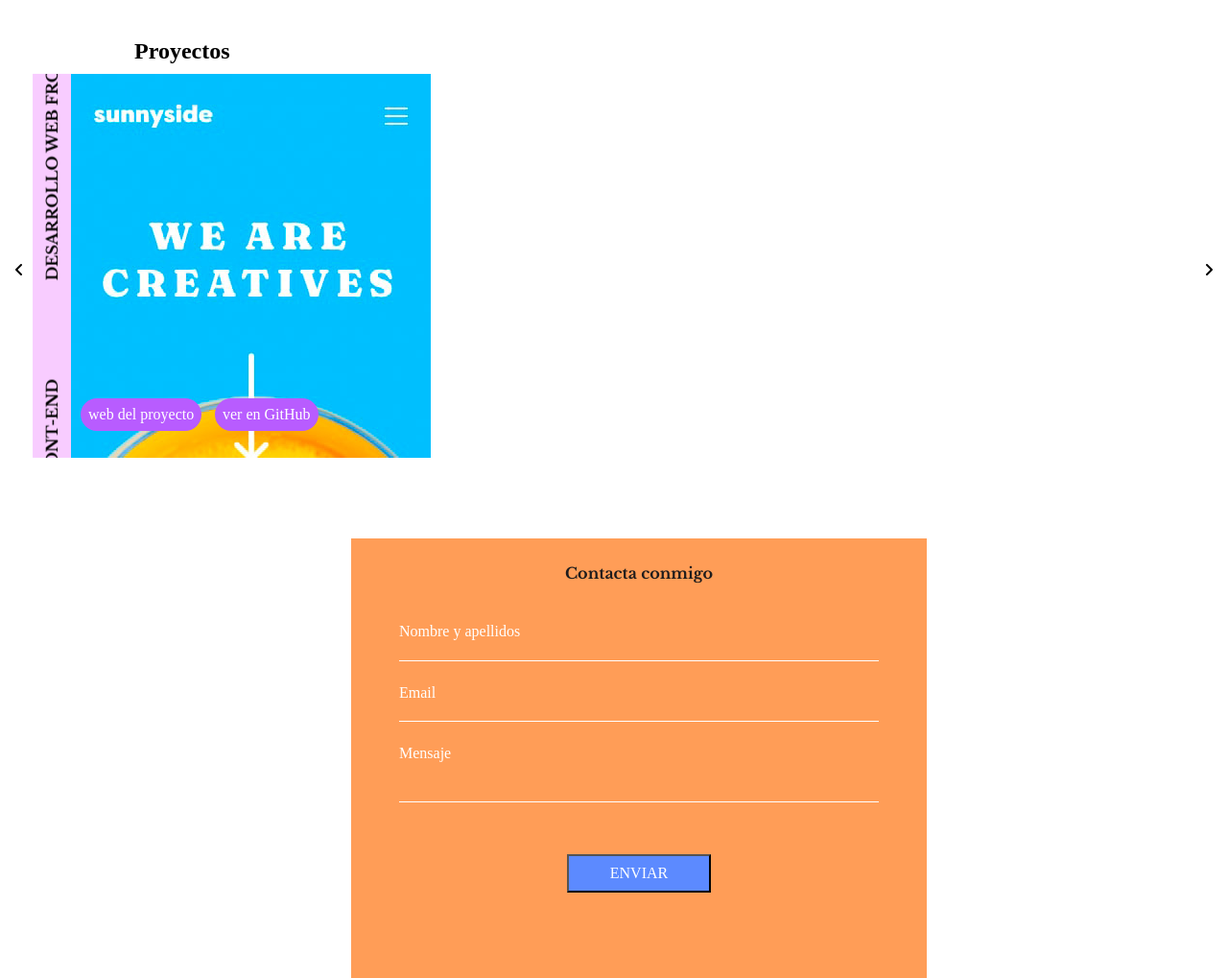
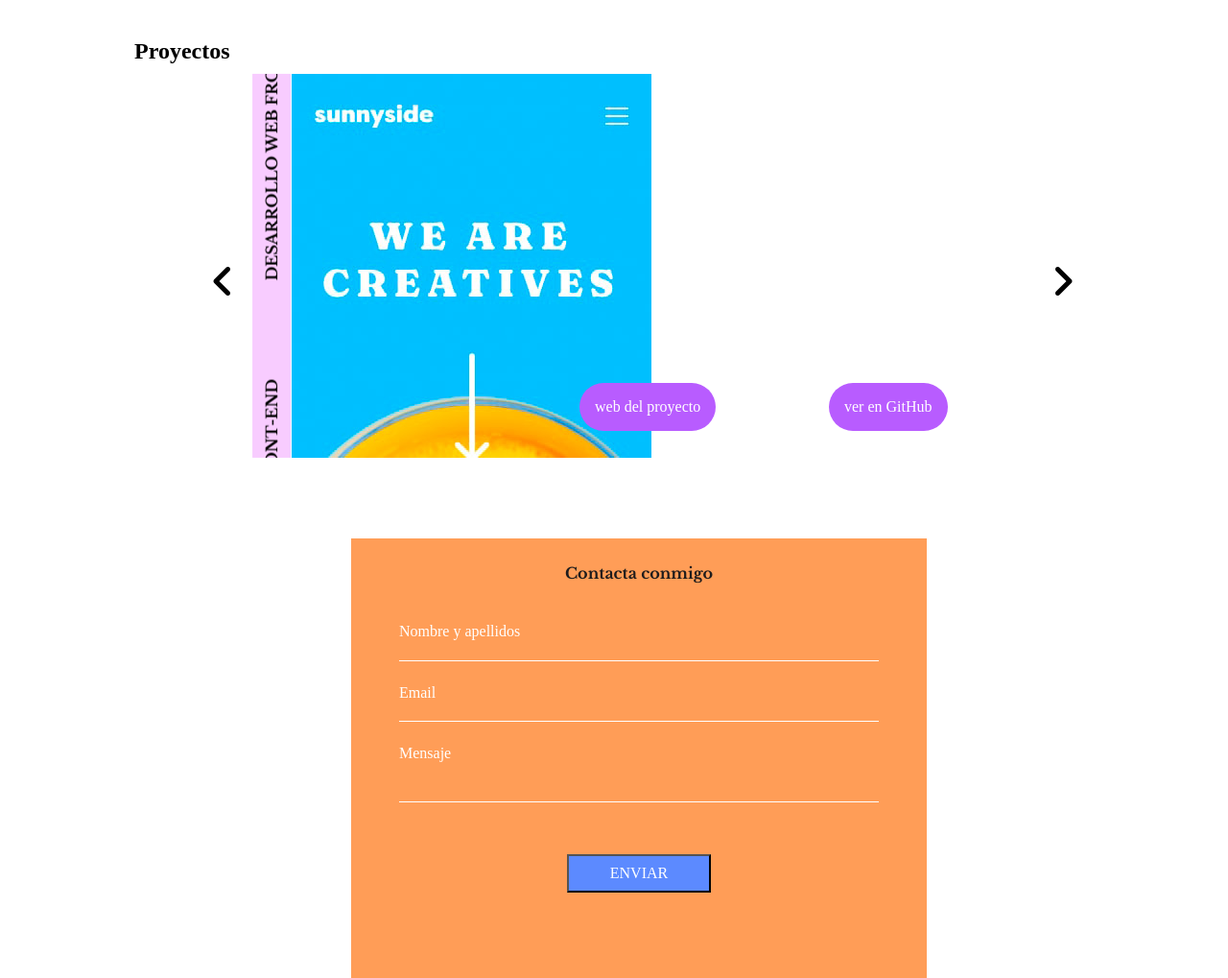
Before and after one commit to AlejandroJimenezMurciano/Portfolio, a website: page dist/index.html in a window 1280 px wide. Shown: the part 1319-2338 px from the top of the page at 96% size. Drawn offline with nearby package versions, Linux system fonts and the light colour scheme.

Commit message:
portfolio laptop terminado

```diff
--- a/src/scss/blocks/icons.scss
+++ b/src/scss/blocks/icons.scss
@@ -36,15 +36,30 @@
 .arrow__icon {
     position: absolute;
     z-index: 10;
+    cursor: pointer;
+    font-size: 30px;
+
+    @include responsive (laptop){
+        font-size:40px;
+    }
+
 
     &--left {
-        left: 15px;
+        left: 10px;
         top: 200px;
+
+        @include responsive (laptop){
+            left: 220px;
+        }
     }
 
     &--right {
         top: 200px;
-        right: 15px;
+        right: 10px;
+
+        @include responsive (laptop){
+            right: 160px;
+        }
     }
 }
 
--- a/src/scss/blocks/menu.scss
+++ b/src/scss/blocks/menu.scss
@@ -14,7 +14,7 @@
     display: flex;
     flex-direction: column;
     align-items: center;
-    background-color: rgb(255, 249, 159);
+    background-color: var(--menu-background);
     transform: translateY(-100%);
     transition: 1s;
     z-index: 1;
@@ -24,7 +24,7 @@
         padding: 1rem;
 
         &__link {
-            color: white;
+            background-color: rgb(255, 255, 255);
             text-decoration: none;
         }
     }
--- a/src/scss/blocks/projects.scss
+++ b/src/scss/blocks/projects.scss
@@ -13,6 +13,11 @@
         flex-shrink: 0;
         overflow: hidden;
         height: 400px;
+
+        @include responsive (laptop){
+            padding-left: 300px;
+            padding-right: 200px;
+        }
     }
 
     &__name {
@@ -26,6 +31,10 @@
         width: 400px;
         left: -146px;
         overflow: hidden;
+
+        @include responsive (laptop){
+            left:83px;
+        }
     }
 
     &__flex {
@@ -46,7 +55,11 @@
         border-radius: 50px;
         background-color: var(--projects-links);
         cursor: pointer;
-        color: white
+        color: white;
+
+        @include responsive (laptop){
+            padding:1rem;
+        }
     }
 
     &__infinite-text {
@@ -72,11 +85,19 @@
 }
 
 .web--link {
-    left: 80px
+    left: 80px;
+
+    @include responsive (laptop){
+        left:600px
+    }
 }
 
 .github--link {
     left: 220px;
+
+    @include responsive (laptop){
+        left:860px
+    }
 }
 
 .blur__container {
--- a/src/scss/config/variables.scss
+++ b/src/scss/config/variables.scss
@@ -2,6 +2,7 @@
   /* Variables CSS */
   --primary-color: hsl(343, 100%, 89%);
   --banner-title-color: hsl(0, 100%, 76%);
+  --menu-background: hsl(230,99%,72%,100%);
   --h1-name-color: hsl(115, 100%, 90%, 1);
   --h1-projects: hsl(292,100%,90%,100%);
   --h1-projects-color: hsl(292, 100%, 90%, 100%);
@@ -16,6 +17,7 @@
 /* Variables SASS */
 $primary-color: hsl(343, 100%, 89%);
 $banner-title-color: hsl(0, 100%, 76%);
+$menu-background: hsl(230,99%,72%,100%);
 $h1-name-color: hsl(115, 100%, 90%, 1);
 $h1-projects: hsl(292,100%,90%,100%);
 $h1-projects-color: hsl(292, 100%, 90%, 100%);
```
Also changed, not shown: dist/assets/images/desktop-design-blogr.jpg (added), dist/assets/images/desktop-design-clipboardlandingpage.jpg (added), dist/assets/images/desktop-design-huddle.jpg (added), dist/assets/images/desktop-design-huddlecurved.jpg (added), dist/assets/images/desktop-design-insure.jpg (added), dist/assets/images/desktop-design-loop.jpg (added), dist/assets/images/desktop-design-socialproof.jpg (added), dist/assets/images/desktop-design-sunnyside.jpg, dist/css/styles.css, dist/index.html.
